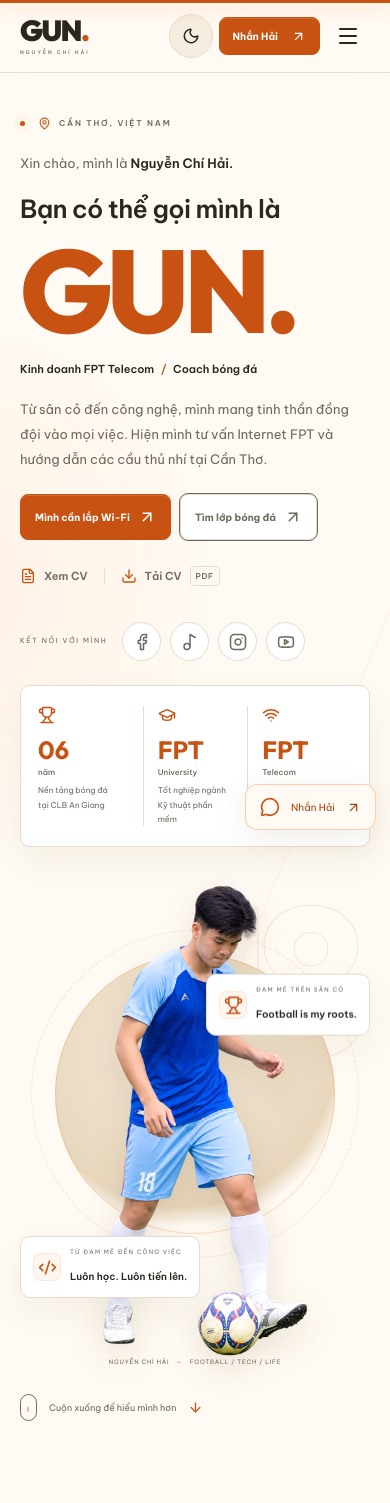
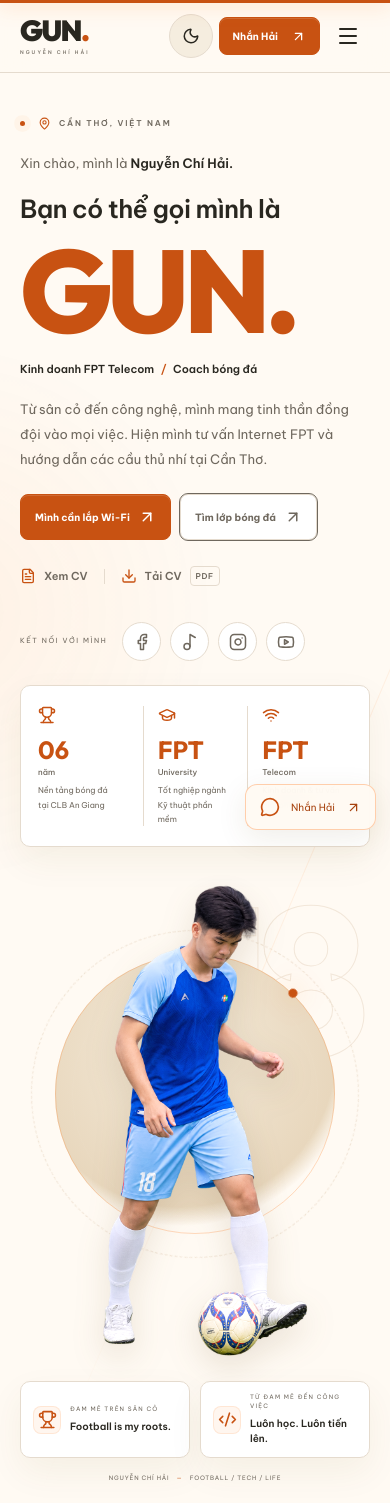
Before and after one commit to GunkerK17/Poforlio_Hai, a React (Vite) app: page / in a window 390 px wide. Shown: the top 1503 px of the page. Built offline with nearby package versions, Linux system fonts and the light colour scheme.

Commit message:
Keep portrait labels clear of the player on responsive layouts

```diff
--- a/src/components/hero/IntroHero.tsx
+++ b/src/components/hero/IntroHero.tsx
@@ -56,13 +56,17 @@ export function IntroHero() {
         mouseX.set(((event.clientX - rect.left) / rect.width - .5) * 48);
         mouseY.set(((event.clientY - rect.top) / rect.height - .5) * 32);
       }} onPointerLeave={() => { mouseX.set(0); mouseY.set(0); }} onPointerCancel={() => { mouseX.set(0); mouseY.set(0); }}>
+        <div className="hero-portrait-visual">
         <motion.span className="hero-watermark" style={reduced ? undefined : { x: watermarkX }} aria-hidden="true">18</motion.span>
         <motion.div className="portrait-orbit" style={reduced ? undefined : { y: scrollY, rotate: scrollRotate }} aria-hidden="true"><span className="orbit-track" /><span className="orbit-dashed" /><span className="orbit-dot" /></motion.div>
         <motion.div className="hero-portrait-motion" style={reduced ? undefined : { y: scrollY, scale: scrollScale }}>
           <motion.img className="hero-portrait" style={reduced ? undefined : { x, y, rotateX: depthX, rotateY: depthY }} src="/images/hero-player-cutout.png" alt="Hải trong trang phục bóng đá, cùng trái bóng và áo số 18" fetchPriority="high" />
         </motion.div>
+        </div>
+        <div className="portrait-labels">
         <div className="portrait-label portrait-label-top"><span className="portrait-label-icon"><Trophy size={19} /></span><div><small>ĐAM MÊ TRÊN SÂN CỎ</small><strong>Football is my roots.</strong></div></div>
         <div className="portrait-label portrait-label-bottom"><span className="portrait-label-icon"><Code2 size={19} /></span><div><small>TỪ ĐAM MÊ ĐẾN CÔNG VIỆC</small><strong>Luôn học. Luôn tiến lên.</strong></div><ArrowUpRight size={18}/></div>
+        </div>
         <span className="portrait-caption">NGUYỄN CHÍ HẢI <span>—</span> FOOTBALL / TECH / LIFE</span>
       </motion.div>
     </div>
--- a/src/gun-design.css
+++ b/src/gun-design.css
@@ -65,6 +65,8 @@ body:has(.portfolio-app) { background: var(--gun-bg); color: var(--gun-text); }
 .hero-facts strong span { font: 500 9px 'Be Vietnam Pro'; color: #b6a28f; }
 .hero-facts p { font-size: 9px; color: #a6a099; margin-top: 6px; line-height: 1.8; }
 .hero-portrait-stage { height: 675px; position: relative; min-width: 0; }
+.hero-portrait-visual { position: relative; height: 100%; min-width: 0; }
+.portrait-labels { display: contents; }
 .hero-portrait { position: absolute; bottom: 19px; left: 0; width: 100%; height: 660px; object-fit: contain; mix-blend-mode: screen; filter: grayscale(1) contrast(1.12); z-index: 2; pointer-events: none; mask-image: linear-gradient(#000 82%, transparent 100%); }
 .hero-watermark { position: absolute; top: -15px; right: 15px; font: 700 250px/.9 'Outfit'; letter-spacing: -20px; color: transparent; -webkit-text-stroke: 1px #ffffff0c; }
 .portrait-orbit { position: absolute; width: 94%; aspect-ratio: 1; top: 122px; left: 3%; background: radial-gradient(circle, #ff771b0a 0%, #ffffff02 60%, transparent 71%); border-radius: 50%; }
@@ -454,6 +456,21 @@ body:has(.wl) { background: var(--gun-bg); }
   .portfolio-app .capability-grid { grid-template-columns: 1fr; }
   .portfolio-app .moment-image { height: 155px; }
 }
+/* On narrower layouts, give the portrait and its captions separate rows. */
+@media(max-width:1100px) {
+  .hero-portrait-stage { display: flex; flex-direction: column; height: auto; gap: 14px; }
+  .hero-portrait-visual { height: 590px; width: 100%; flex-shrink: 0; }
+  .hero-portrait-motion { transform: none!important; }
+  .portrait-labels { display: flex; flex-wrap: wrap; gap: 10px; }
+  .portrait-labels .portrait-label { position: static; flex: 1 1 150px; min-width: 0; animation: none; box-shadow: 0 8px 24px #0001; }
+  .portrait-labels .portrait-label>div { min-width: 0; }
+  .portrait-labels .portrait-label-icon { flex-shrink: 0; }
+  .portrait-labels .portrait-label strong { display: block; line-height: 1.5; }
+  .portrait-labels .portrait-label-bottom>svg { display: none; }
+  .hero-portrait-stage .portrait-caption { position: static; padding-top: 2px; }
+}
+@media(max-width:800px) { .hero-portrait-visual { height: 560px; } }
+@media(max-width:600px) { .hero-portrait-visual { height: 495px; } }
 @media(hover:none), (pointer:coarse) { .gun-cursor { display: none; } }
 @media(prefers-reduced-motion:reduce) {
   html { scroll-behavior: auto; }
```
